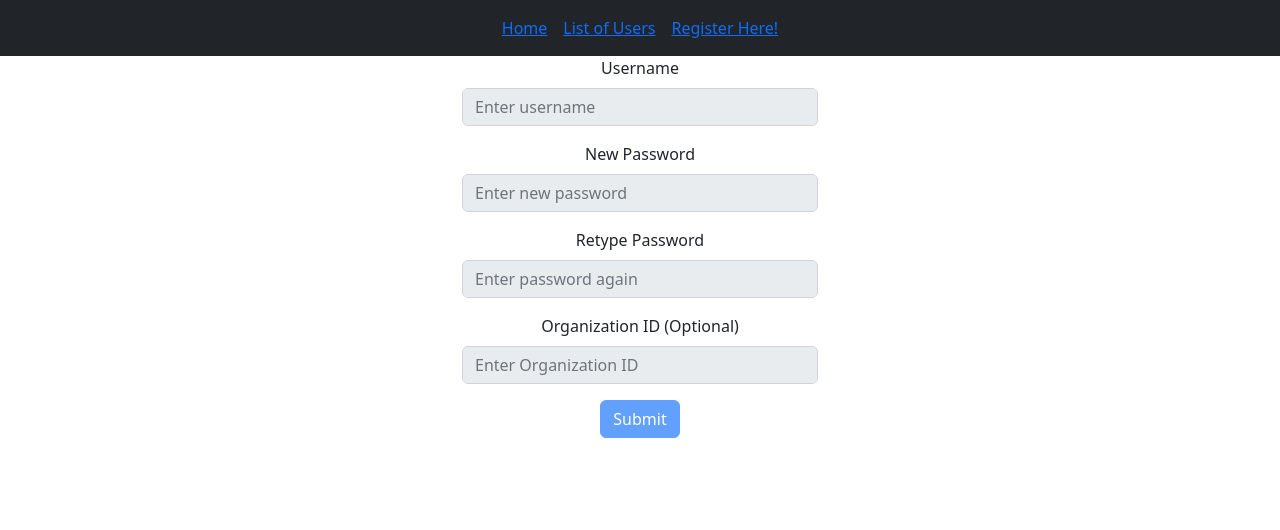
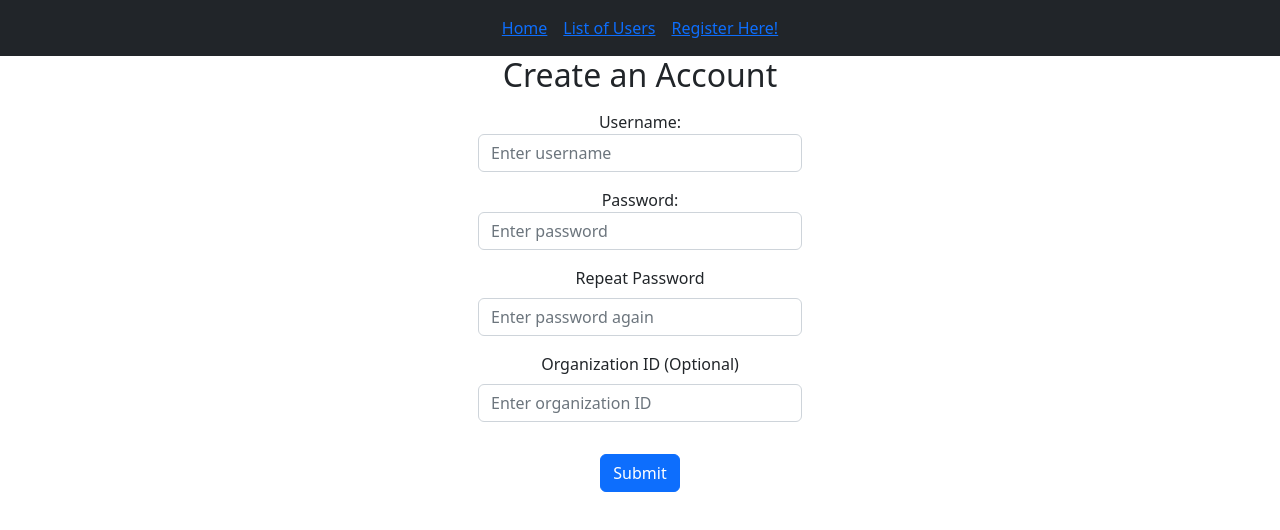
Before and after one commit to CrazyJokes-dev/StuffStash, a React (Create React App) app in the folder Stuff-Stash/client/: page /reg in a window 1280 px wide. Shown: the top 530 px of the page. Built offline with nearby package versions, Linux system fonts and the light colour scheme.

Commit message:
style: changed user registration form style *added spacing *changed color of the submit button

```diff
--- a/Stuff-Stash/client/src/components/registrationform.jsx
+++ b/Stuff-Stash/client/src/components/registrationform.jsx
@@ -1,5 +1,4 @@
-import Button from "react-bootstrap/Button";
-import Form from "react-bootstrap/Form";
+import React from "react";
 
 function RegForm() {
   return (
@@ -7,37 +6,56 @@ function RegForm() {
       <div class="row">
         <div class="col-sm"></div>
         <div class="col-sm">
-          <Form>
-            <fieldset disabled>
-              <Form.Group className="mb-3">
-                <Form.Label htmlFor="Username">Username</Form.Label>
-                <Form.Control id="Username" placeholder="Enter username" />
-              </Form.Group>
-              <Form.Group className="mb-3">
-                <Form.Label htmlFor="Password">New Password</Form.Label>
-                <Form.Control id="Password" placeholder="Enter new password" />
-              </Form.Group>
-              <Form.Group className="mb-3">
-                <Form.Label htmlFor="Repeat Password">
-                  Retype Password
-                </Form.Label>
-                <Form.Control
-                  id="Repeat Password"
-                  placeholder="Enter password again"
-                />
-              </Form.Group>
-              <Form.Group className="mb-3">
-                <Form.Label htmlFor="Organization ID">
-                  Organization ID (Optional)
-                </Form.Label>
-                <Form.Control
-                  id="Organization ID"
-                  placeholder="Enter Organization ID"
-                />
-              </Form.Group>
-              <Button type="submit">Submit</Button>
-            </fieldset>
-          </Form>
+          <h2>Create an Account</h2>
+          <form>
+            <div class="form-group m-3">
+              <label for="Username">Username:</label>
+              <input
+                type="Username"
+                class="form-control"
+                id="Username"
+                placeholder="Enter username"
+                name="Username"
+              />
+            </div>
+
+            <div class="form-group m-3">
+              <label for="pwd">Password:</label>
+              <input
+                type="password"
+                class="form-control"
+                id="pwd"
+                placeholder="Enter password"
+                name="pwd"
+              />
+            </div>
+
+            <div class="form-group m-3">
+              <label class="form-label" for="repeat password">
+                Repeat Password
+              </label>
+              <input
+                type="repeat password"
+                id="repeat password"
+                class="form-control"
+                placeholder="Enter password again"
+              />
+            </div>
+            <div class="form-group m-3">
+              <label class="form-label" for="organization ID">
+                Organization ID (Optional)
+              </label>
+              <input
+                type="Organization ID"
+                id="Organization ID"
+                class="form-control"
+                placeholder="Enter organization ID"
+              />
+            </div>
+            <button type="submit" class="btn btn-primary m-3">
+              Submit
+            </button>
+          </form>
         </div>
         <div class="col-sm"></div>
       </div>
```
